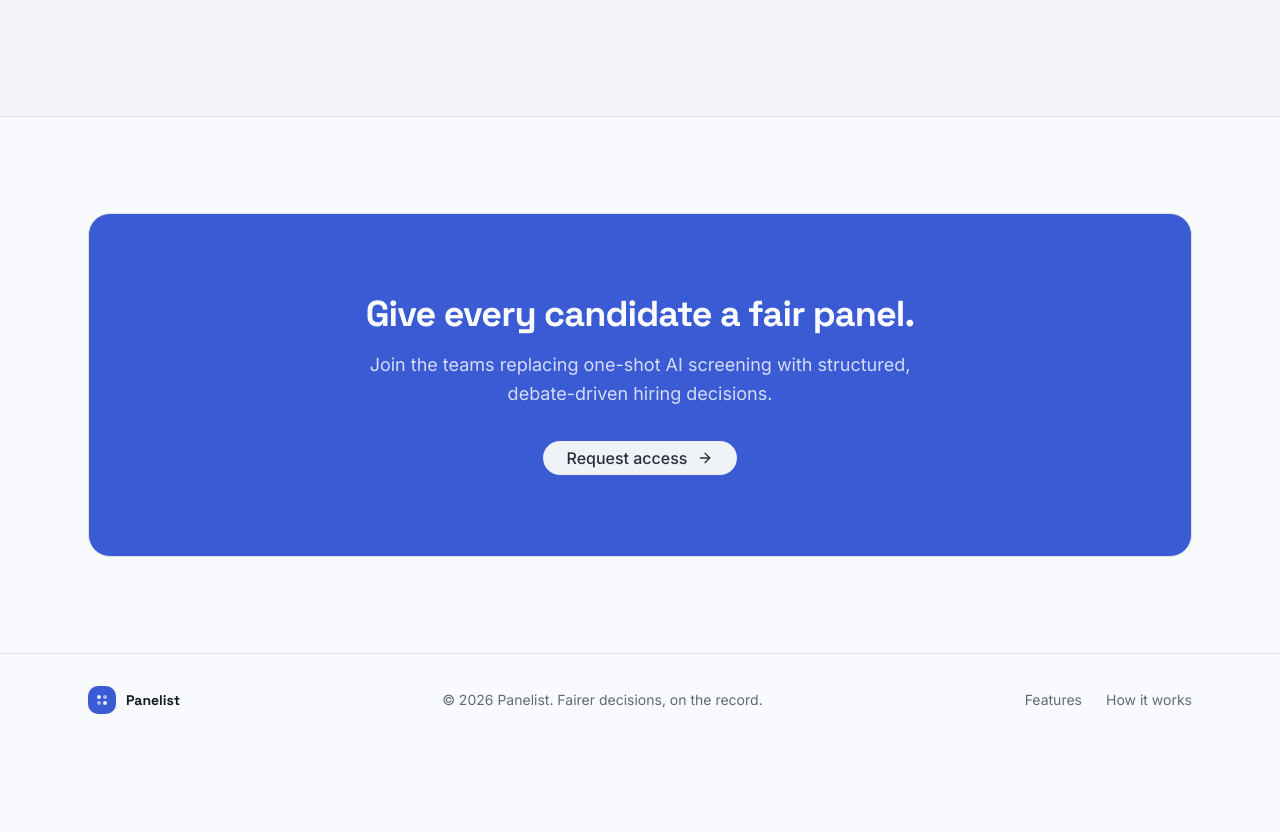
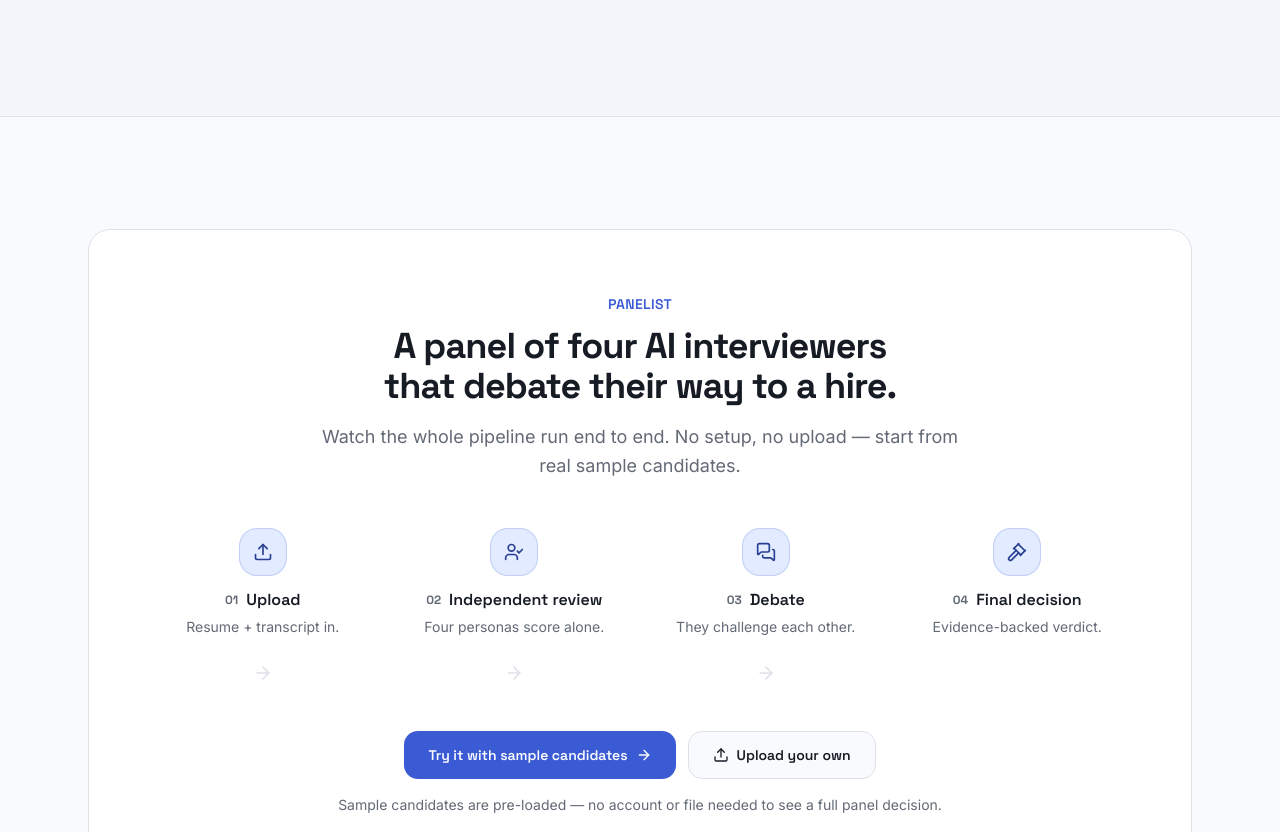
Before and after one commit to anshbaliyan2008-code/interpanel, a Next.js app: page / in a window 1280 px wide. Shown: the part 1968-2800 px from the top of the page. Before the commit the page ends 2714 px from the top, so only its background shows below. Built offline with nearby package versions, Linux system fonts and the light colour scheme.

Commit message:
feat: add new "Get Started" section to landing page

```diff
--- a/app/page.tsx
+++ b/app/page.tsx
@@ -2,6 +2,7 @@ import { SiteHeader } from '@/components/landing/site-header'
 import { Hero } from '@/components/landing/hero'
 import { Features } from '@/components/landing/features'
 import { HowItWorks } from '@/components/landing/how-it-works'
+import { GetStarted } from '@/components/landing/get-started'
 import { Footer } from '@/components/landing/footer'
 
 export default function Page() {
@@ -12,6 +13,7 @@ export default function Page() {
         <Hero />
         <Features />
         <HowItWorks />
+        <GetStarted />
       </main>
       <Footer />
     </div>
--- /dev/null
+++ b/components/landing/get-started.tsx
@@ -0,0 +1,114 @@
+import { Upload, UserCheck, MessagesSquare, Gavel, ArrowRight, type LucideIcon } from 'lucide-react'
+
+type Stage = {
+  icon: LucideIcon
+  label: string
+  caption: string
+}
+
+const stages: Stage[] = [
+  {
+    icon: Upload,
+    label: 'Upload',
+    caption: 'Resume + transcript in.',
+  },
+  {
+    icon: UserCheck,
+    label: 'Independent review',
+    caption: 'Four personas score alone.',
+  },
+  {
+    icon: MessagesSquare,
+    label: 'Debate',
+    caption: 'They challenge each other.',
+  },
+  {
+    icon: Gavel,
+    label: 'Final decision',
+    caption: 'Evidence-backed verdict.',
+  },
+]
+
+export function GetStarted() {
+  return (
+    <section id="get-started" className="mx-auto max-w-6xl px-6 py-20 md:py-28">
+      <div className="overflow-hidden rounded-3xl border border-border bg-card">
+        <div className="px-6 py-12 md:px-12 md:py-16">
+          <div className="mx-auto max-w-2xl text-center">
+            <p className="font-display text-sm font-semibold uppercase tracking-wide text-primary">
+              Panelist
+            </p>
+            <h2 className="mt-3 text-balance font-display text-3xl font-bold tracking-tight text-foreground sm:text-4xl">
+              A panel of four AI interviewers that debate their way to a hire.
+            </h2>
+            <p className="mt-4 text-pretty text-lg leading-relaxed text-muted-foreground">
+              Watch the whole pipeline run end to end. No setup, no upload —
+              start from real sample candidates.
+            </p>
+          </div>
+
+          {/* Pipeline visual */}
+          <ol className="mt-12 flex flex-col gap-4 md:flex-row md:items-stretch md:gap-0">
+            {stages.map((stage, i) => {
+              const Icon = stage.icon
+              return (
+                <li
+                  key={stage.label}
+                  className="flex flex-1 items-center gap-4 md:flex-col md:gap-0 md:text-center"
+                >
+                  <div className="flex flex-1 flex-col items-start gap-3 md:items-center">
+                    <span className="flex h-12 w-12 items-center justify-center rounded-2xl border border-primary/20 bg-accent text-accent-foreground">
+                      <Icon className="h-5 w-5" />
+                    </span>
+                    <div>
+                      <div className="flex items-center gap-2 md:justify-center">
+                        <span className="font-display text-xs font-bold text-muted-foreground">
+                          {String(i + 1).padStart(2, '0')}
+                        </span>
+                        <h3 className="font-display text-base font-semibold text-foreground">
+                          {stage.label}
+                        </h3>
+                      </div>
+                      <p className="mt-1 text-sm leading-relaxed text-muted-foreground">
+                        {stage.caption}
+                      </p>
+                    </div>
+                  </div>
+
+                  {i < stages.length - 1 && (
+                    <ArrowRight
+                      aria-hidden="true"
+                      className="h-5 w-5 shrink-0 rotate-90 text-border md:mt-6 md:rotate-0"
+                    />
+                  )}
+                </li>
+              )
+            })}
+          </ol>
+
+          {/* CTAs */}
+          <div className="mt-12 flex flex-col items-center justify-center gap-3 sm:flex-row">
+            <a
+              href="#"
+              className="inline-flex h-12 w-full items-center justify-center gap-2 rounded-xl bg-primary px-6 font-display text-sm font-semibold text-primary-foreground transition-colors hover:bg-primary/90 sm:w-auto"
+            >
+              Try it with sample candidates
+              <ArrowRight className="h-4 w-4" />
+            </a>
+            <a
+              href="#"
+              className="inline-flex h-12 w-full items-center justify-center gap-2 rounded-xl border border-border bg-background px-6 font-display text-sm font-semibold text-foreground transition-colors hover:bg-secondary sm:w-auto"
+            >
+              <Upload className="h-4 w-4" />
+              Upload your own
+            </a>
+          </div>
+          <p className="mt-4 text-center text-sm text-muted-foreground">
+            Sample candidates are pre-loaded — no account or file needed to see a
+            full panel decision.
+          </p>
+        </div>
+      </div>
+    </section>
+  )
+}
```
